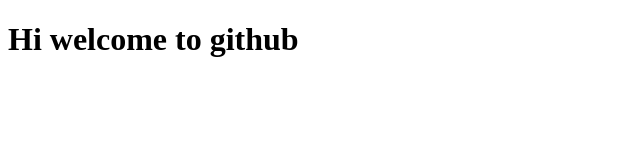
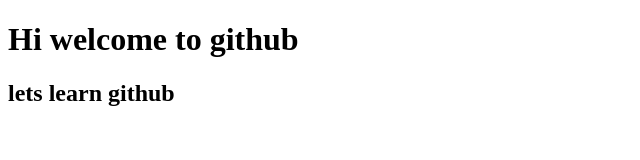
Before and after one commit to Ashish-Chauhan7/ProjectGIT, a plain HTML site: page index.html in a window 1280 px wide. Shown: the whole page, without its empty margins (0-640 px from the left). Drawn offline with Linux system fonts and the light colour scheme.

Commit message:
Adding H2 tag

```diff
--- a/index.html
+++ b/index.html
@@ -8,5 +8,6 @@
 </head>
 <body>
     <h1>Hi welcome to github</h1>
+    <h2>lets learn github</h2>
 </body>
 </html>
```
